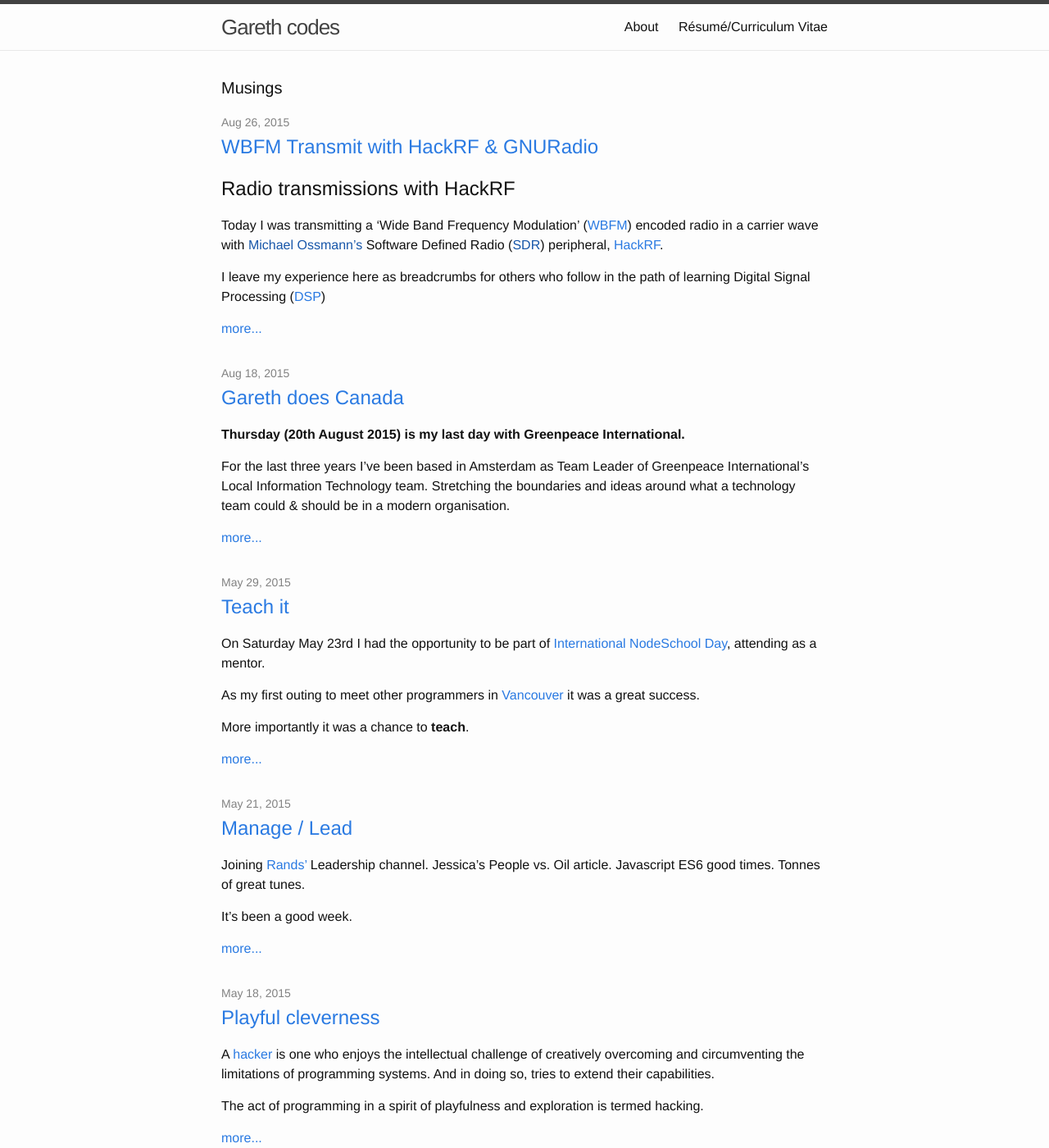
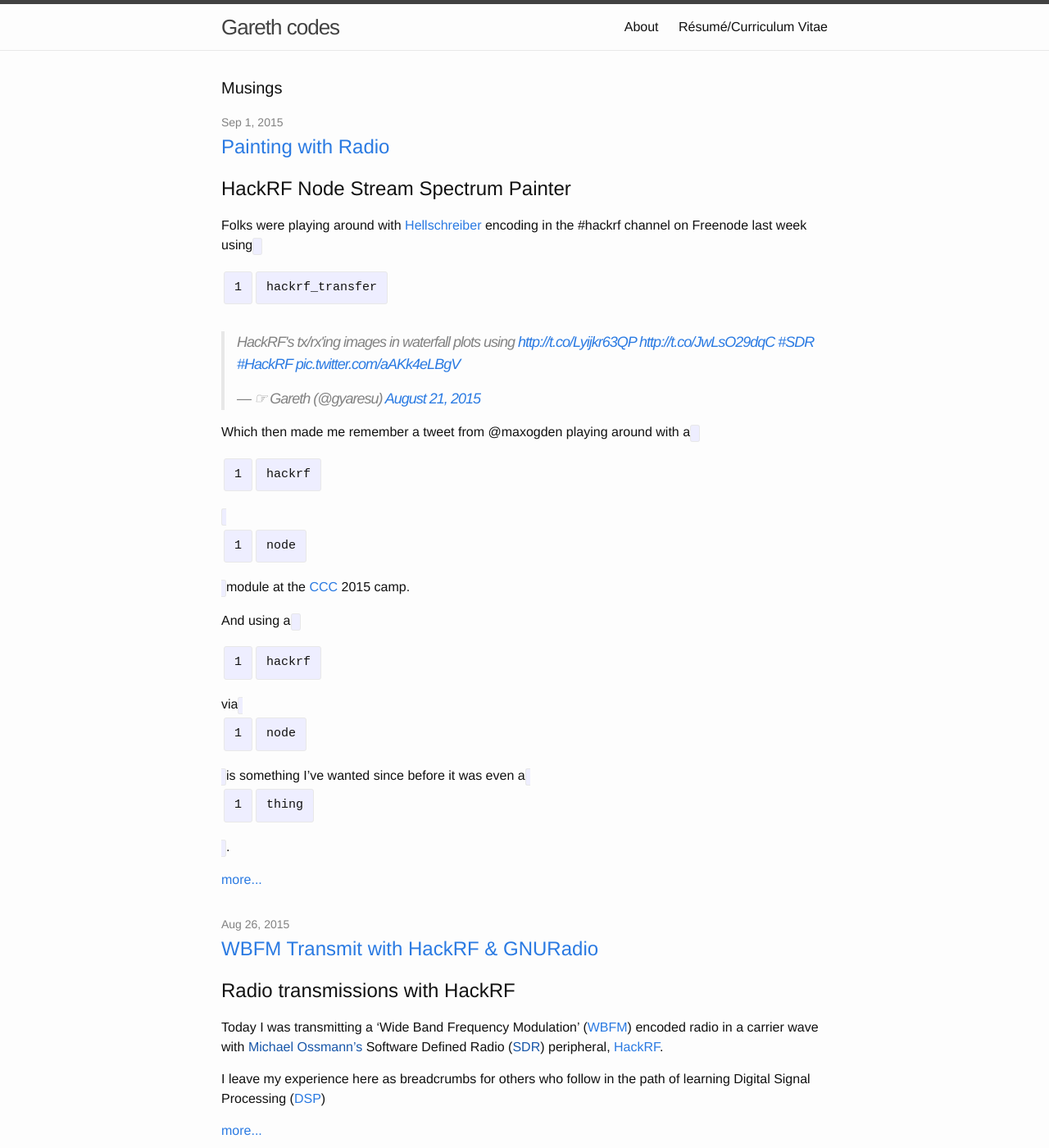
Before and after one commit to gyaresu/gareth.codes, a Jekyll site: the page built from index.html, in a window 1280 px wide and 1400 px high. Shown: the whole window at 82% size. Built offline with Jekyll 4.4.1, drawn with Linux system fonts in a browser that asks for light colours; comment, search, counter and statistics services are not loaded.

Commit message:
blog post - painting with radio

````diff
--- a/_posts/2000-01-01-template.markdown
+++ b/_posts/2000-01-01-template.markdown
@@ -15,10 +15,10 @@ All this will be shown on the home page
 
 This is the rest of the article and only viewable from the posts URL
 
-From:
-{% include image.html url="https://flic.kr/p/9MEwW8" description="Look into my eyes" %}
 <hr>
 
 <br />
 
 #### Current interests:
+* [example](/)
+   * [nested-example](/)
--- /dev/null
+++ b/_posts/2015-09-01-painting-with-radio.markdown
@@ -0,0 +1,102 @@
+---
+layout: post
+title:  "Painting with Radio"
+date:   2015-09-01 007:13:00
+categories: hacking, technology, sdr
+published: true
+tags: technology, programming, sdr
+---
+
+## HackRF Node Stream Spectrum Painter
+
+Folks were playing around with [Hellschreiber](https://en.wikipedia.org/wiki/Hellschreiber) encoding in the #hackrf channel on Freenode last week using `hackrf_transfer`
+
+<blockquote class="twitter-tweet" data-partner="tweetdeck"><p lang="en" dir="ltr">HackRF&#39;s tx/rx&#39;ing images in waterfall plots using <a href="http://t.co/Lyijkr63QP">http://t.co/Lyijkr63QP</a> <a href="http://t.co/JwLsO29dqC">http://t.co/JwLsO29dqC</a> <a href="https://twitter.com/hashtag/SDR?src=hash">#SDR</a> <a href="https://twitter.com/hashtag/HackRF?src=hash">#HackRF</a> <a href="http://t.co/aAKk4eLBgV">pic.twitter.com/aAKk4eLBgV</a></p>&mdash; ☞ Gareth (@gyaresu) <a href="https://twitter.com/gyaresu/status/634796029859131396">August 21, 2015</a></blockquote>
+<script async src="//platform.twitter.com/widgets.js" charset="utf-8"></script>
+
+Which then made me remember a tweet from @maxogden playing around with a `hackrf` `node` module at the [CCC](https://www.ccc.de/en/) 2015 camp.
+
+And using a `hackrf` via `node` is something I've wanted since before it was even a `thing`.
+
+<!--more-->
+
+### Spectrum Painter
+
+#### Use [Spectrum Painter](https://github.com/polygon/spectrum_painter) to create an IQ stream:
+
+```bash
+python spectrum_painter/img2iqstream.py examples/gareth.png --samplerate 8000000 --format hackrf > gareth.raw
+```
+
+#### Then test with `hackrf_transfer`:
+```bash
+hackrf_transfer -f 915000000 -s 3700000 -t gareth.raw -x 20
+```
+
+#### Show the transmission on a second machine with `gqrx`:
+[GQRX](http://gqrx.dk) is a multi-platform software reciever with waterfall plot.
+
+You might need to tweak some of the sample rate / fft settings in both `hackrf_transfer` & `gqrx` to get the correct aspect ratio but it's not difficult.
+
+```
+FFT: 8192
+Rate: 50fps
+Filter Width: Normal
+Filter Shape: Normal
+Mode: Narrow/FM
+AGC: Fast
+```
+
+### HackRF for Node
+
+#### So I wrote something straight from my brain using [hackrf-stream](https://github.com/mappum/hackrf-stream)...
+
+
+```node
+var devices = require('hackrf-stream')
+var fs = require('fs')
+
+var radio = devices(0).open(0)
+
+radio.setFrequency(9.15e8)
+
+radio.setSampleRate(3.7e6)
+
+var tx = radio.createWriteStream()
+
+fs.readFile('./gareth.raw', function (err, data) {
+  if (err) {
+    throw err
+  }
+  tx.write(data)
+})
+```
+
+#### ... and it worked.
+
+![First test](/files/gareth-hackrf-node-success.jpg)
+_I managed to capture the very first code test. While in utter shock it actually worked!_
+
+
+
+<hr>
+
+<br />
+
+#### Current interests:
+ * What's old is new again
+   * [macports](https://twitter.com/gyaresu/status/636768271337828352) > [homebrew](https://github.com/metacollin/homebrew-gnuradio)
+   * [Macbook Pro](https://support.apple.com/kb/SP582): Mid 2010, 15", 2.66GHz, 8GB DDR3, NVIDIA GT 330M 512MB GDDR3
+ * Tools
+   * [rename](http://plasmasturm.org/code/rename/)
+   * [iftop](https://en.wikipedia.org/wiki/Iftop)
+ * [SDR » I/Q Data for Dummies](http://whiteboard.ping.se/SDR/IQ)
+ * [OS X Yosemite security and privacy guide](https://github.com/drduh/OS-X-Yosemite-Security-and-Privacy-Guide)
+ * [NodeSchool - learnyounode](https://github.com/workshopper/learnyounode)
+ * [GoodFET](http://goodfet.sourceforge.net) - an open-source JTAG adapter
+   * [Problems setting up the GoodFET](https://gist.github.com/gyaresu/7901e5a4a3348a5a2d37)
+ * [YARD Stick One](http://greatscottgadgets.com/yardstickone/) by [@michaelossmann](https://twitter.com/michaelossmann)
+ * [Linux workstation security checklist](https://github.com/lfit/itpol/blob/master/linux-workstation-security.md)
+ * [Belkin F9K1111 V1.04.10 Firmware Analysis](http://blog.vectranetworks.com/blog/belkin-analysis)
+ * [Introduction to _The Wikileaks Files_](http://gizmodo.com/gizmodo-exclusive-read-julian-assanges-introduction-to-1726605781) by [Julian Assange](https://en.wikipedia.org/wiki/Julian_Assange)
+ * [Vestiges and Claws](https://en.wikipedia.org/wiki/Vestiges_and_Claws) - 2015 album by [José González](https://en.wikipedia.org/wiki/José_González_(singer))
````
Also changed, not shown: 1 other file.
